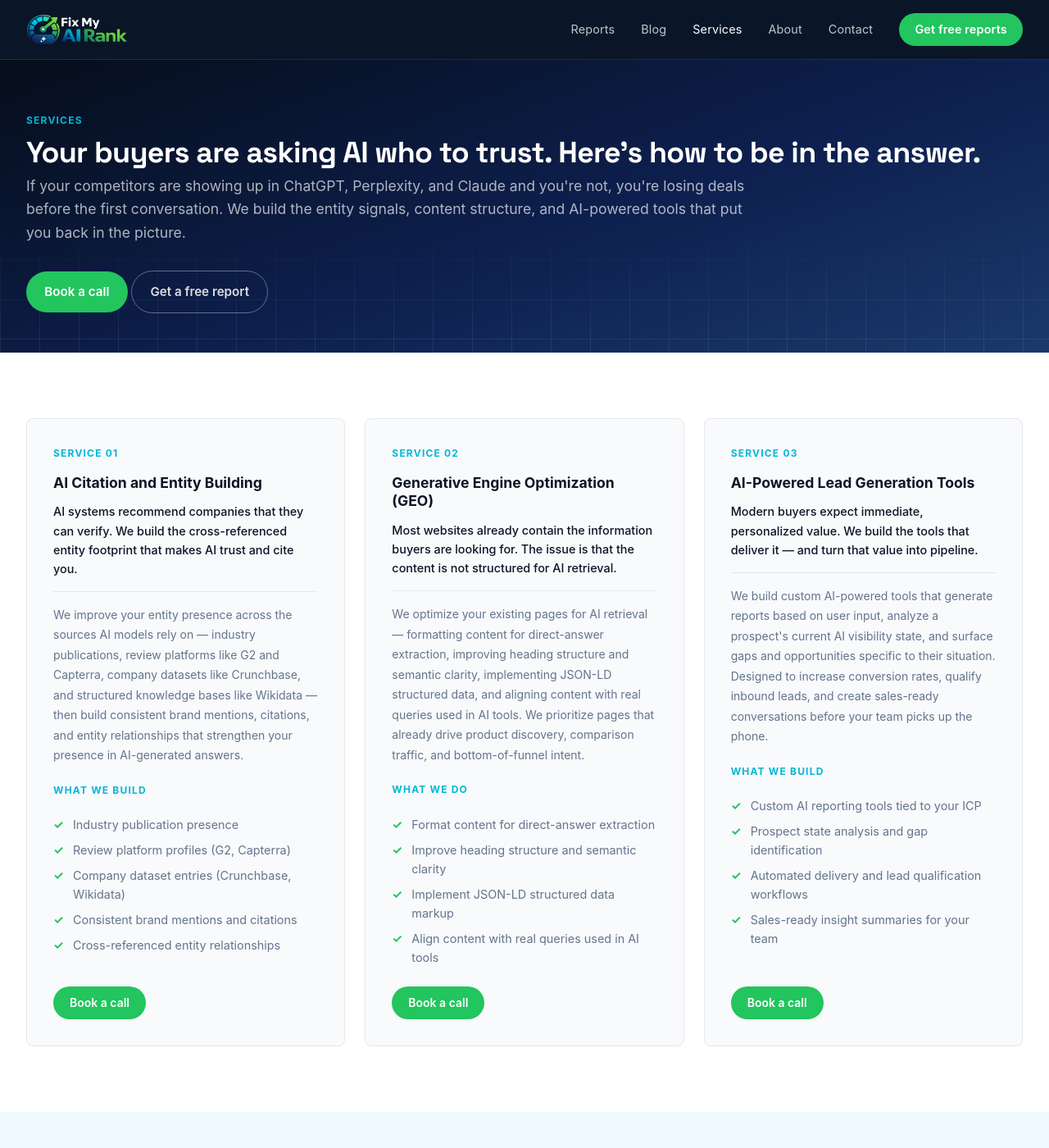
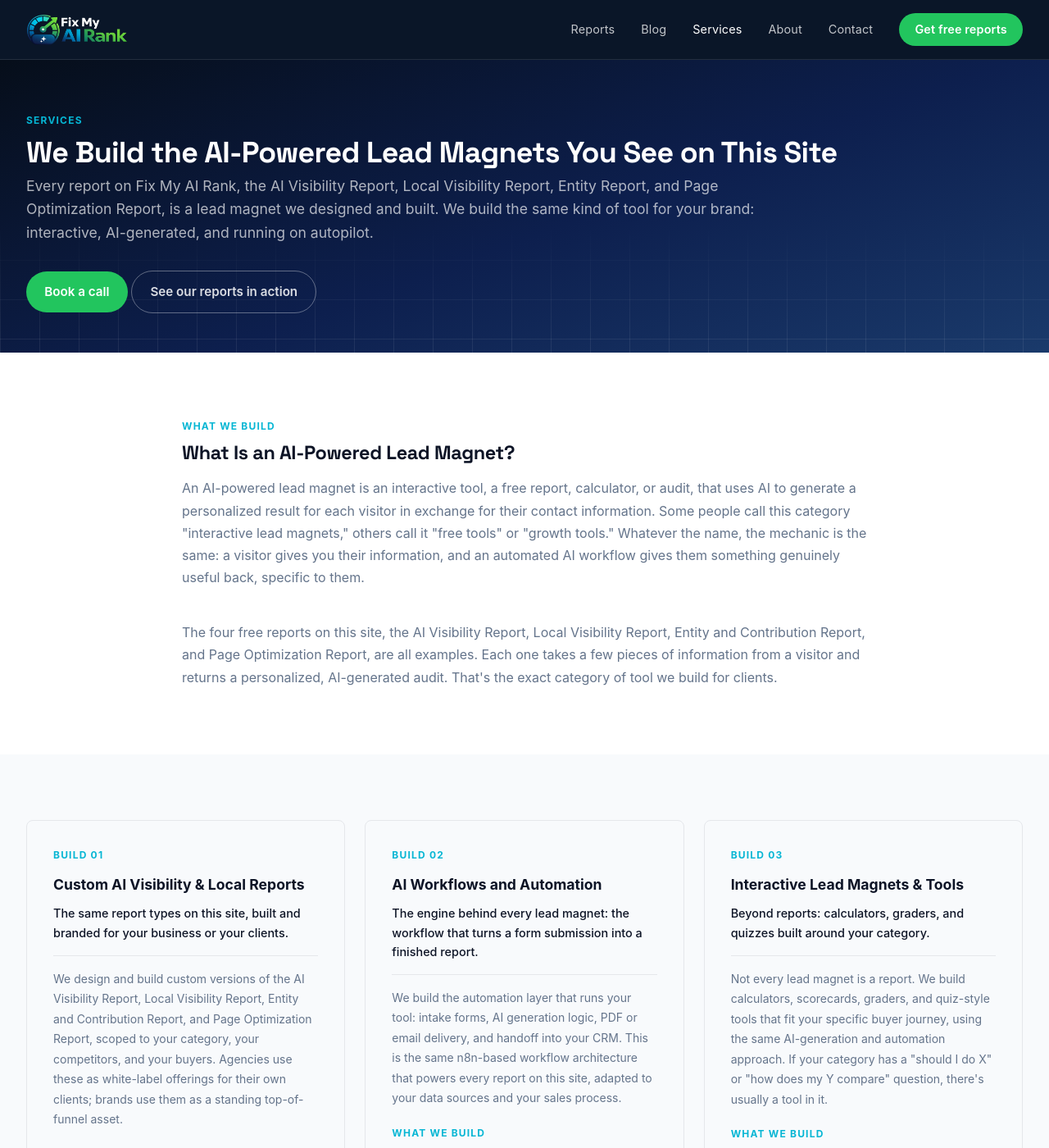
Before and after one commit to timdailey/FMAR-Website, a Jekyll site: the page built from services/index.html, in a window 1280 px wide and 1400 px high. Shown: the whole window at 82% size. Built offline with Jekyll 4.4.1, drawn with Linux system fonts in a browser that asks for light colours; some web fonts are replaced; comment, search, counter and statistics services are not loaded; some of the changed text lies outside the part shown.

Commit message:
Pivot services page to lead magnet builds
Restructure services offering from AI visibility/SEO focus to custom AI-powered lead magnet development. Update messaging to reflect proof-of-work via Fix My AI Rank reports, add FAQ section, and include Schema.org markup for service definition.

```diff
--- a/services/index.html
+++ b/services/index.html
@@ -1,39 +1,57 @@
 ---
 layout: default
-title: Services – Fix My AI Rank
-description: "We fix the AI visibility gaps your report uncovers: entity building, content optimization, and AI-powered lead generation tools."
+title: AI-Powered Lead Magnets & Report Builds – Fix My AI Rank
+description: We build the AI-powered lead magnets you see on this site. Custom AI visibility reports, interactive tools, and the automated workflows that run them.
 permalink: /services/
+faq:
+  - q: What is an AI-powered lead magnet?
+    a: An AI-powered lead magnet is an interactive tool, like a free report, calculator, or audit, that uses AI to generate a personalized result for each visitor in exchange for their contact information. Unlike a static PDF or ebook, it produces a unique output for every submission, which makes it a stronger conversion tool and a more durable source of qualified leads.
+  - q: Is this the same as what Fix My AI Rank offers on this site?
+    a: Yes. The AI Visibility Report, Local Visibility Report, Entity and Contribution Report, and Page Optimization Report on this site are all examples of the lead magnets we build. We use Fix My AI Rank as our own proof of work before we build the same kind of tool for your brand.
+  - q: How long does a custom build take?
+    a: A single-tool build, one report type with one workflow and one delivery format, typically takes two to four weeks from scoping to launch. Multi-tool builds or custom integrations with your CRM take longer. We scope exact timelines during the discovery call.
+  - q: Do you build the workflow, the design, or both?
+    a: Both. We handle the AI workflow and automation (the logic that generates the report, the webhook and email delivery, and any CRM handoff), and the front-end design and copy for the tool itself. You get a finished, branded lead magnet, not just a backend.
 ---
 
 <div class="page-hero">
   <div class="container">
     <p class="section-label">Services</p>
-    <h1>Your buyers are asking AI who to trust. Here's how to be in the answer.</h1>
-    <p class="page-lead">If your competitors are showing up in ChatGPT, Perplexity, and Claude and you're not, you're losing deals before the first conversation. We build the entity signals, content structure, and AI-powered tools that put you back in the picture.</p>
+    <h1>We Build the AI-Powered Lead Magnets You See on This Site</h1>
+    <p class="page-lead">Every report on Fix My AI Rank, the AI Visibility Report, Local Visibility Report, Entity Report, and Page Optimization Report, is a lead magnet we designed and built. We build the same kind of tool for your brand: interactive, AI-generated, and running on autopilot.</p>
     <div class="hero-actions" style="margin-top:2rem">
       <a href="https://app.reclaim.ai/m/frank-days/meet-the-fixmyairank-team" target="_blank" rel="noopener" class="btn btn-primary">Book a call</a>
-      <a href="{{ '/#report-form' | relative_url }}" class="btn btn-outline-light">Get a free report</a>
+      <a href="{{ '/reports/' | relative_url }}" class="btn btn-outline-light">See our reports in action</a>
     </div>
   </div>
 </div>
 
+<!-- ── What is an AI-powered lead magnet ── -->
+<section class="section">
+  <div class="container container--narrow">
+    <p class="section-label">What we build</p>
+    <h2 class="section-title">What Is an AI-Powered Lead Magnet?</h2>
+    <p class="section-lead">An AI-powered lead magnet is an interactive tool, a free report, calculator, or audit, that uses AI to generate a personalized result for each visitor in exchange for their contact information. Some people call this category "interactive lead magnets," others call it "free tools" or "growth tools." Whatever the name, the mechanic is the same: a visitor gives you their information, and an automated AI workflow gives them something genuinely useful back, specific to them.</p>
+    <p style="color:var(--color-muted); line-height:1.7">The four free reports on this site, the AI Visibility Report, Local Visibility Report, Entity and Contribution Report, and Page Optimization Report, are all examples. Each one takes a few pieces of information from a visitor and returns a personalized, AI-generated audit. That's the exact category of tool we build for clients.</p>
+  </div>
+</section>
+
 <!-- ── Services ── -->
-<section class="section">
+<section class="section section--alt">
   <div class="container">
     <div class="service-card-grid">
 
       <div class="service-card">
-        <p class="section-label">Service 01</p>
-        <h3 class="service-card-title">AI Citation and Entity Building</h3>
-        <p class="service-card-lead">AI systems recommend companies that they can verify. We build the cross-referenced entity footprint that makes AI trust and cite you.</p>
-        <p>We improve your entity presence across the sources AI models rely on — industry publications, review platforms like G2 and Capterra, company datasets like Crunchbase, and structured knowledge bases like Wikidata — then build consistent brand mentions, citations, and entity relationships that strengthen your presence in AI-generated answers.</p>
+        <p class="section-label">Build 01</p>
+        <h3 class="service-card-title">Custom AI Visibility & Local Reports</h3>
+        <p class="service-card-lead">The same report types on this site, built and branded for your business or your clients.</p>
+        <p>We design and build custom versions of the AI Visibility Report, Local Visibility Report, Entity and Contribution Report, and Page Optimization Report, scoped to your category, your competitors, and your buyers. Agencies use these as white-label offerings for their own clients; brands use them as a standing top-of-funnel asset.</p>
         <p class="section-label" style="margin-top:1.25rem">What we build</p>
         <ul class="check-list">
-          <li>Industry publication presence</li>
-          <li>Review platform profiles (G2, Capterra)</li>
-          <li>Company dataset entries (Crunchbase, Wikidata)</li>
-          <li>Consistent brand mentions and citations</li>
-          <li>Cross-referenced entity relationships</li>
+          <li>Custom-scoped report logic and content</li>
+          <li>Branded report design and delivery format</li>
+          <li>White-label options for agencies</li>
+          <li>Ongoing report accuracy maintenance</li>
         </ul>
         <div class="service-card-cta">
           <a href="https://app.reclaim.ai/m/frank-days/meet-the-fixmyairank-team" target="_blank" rel="noopener" class="btn btn-primary btn-sm">Book a call</a>
@@ -41,16 +59,16 @@ permalink: /services/
       </div>
 
       <div class="service-card">
-        <p class="section-label">Service 02</p>
-        <h3 class="service-card-title">Generative Engine Optimization (GEO)</h3>
-        <p class="service-card-lead">Most websites already contain the information buyers are looking for. The issue is that the content is not structured for AI retrieval.</p>
-        <p>We optimize your existing pages for AI retrieval — formatting content for direct-answer extraction, improving heading structure and semantic clarity, implementing JSON-LD structured data, and aligning content with real queries used in AI tools. We prioritize pages that already drive product discovery, comparison traffic, and bottom-of-funnel intent.</p>
-        <p class="section-label" style="margin-top:1.25rem">What we do</p>
+        <p class="section-label">Build 02</p>
+        <h3 class="service-card-title">AI Workflows and Automation</h3>
+        <p class="service-card-lead">The engine behind every lead magnet: the workflow that turns a form submission into a finished report.</p>
+        <p>We build the automation layer that runs your tool: intake forms, AI generation logic, PDF or email delivery, and handoff into your CRM. This is the same n8n-based workflow architecture that powers every report on this site, adapted to your data sources and your sales process.</p>
+        <p class="section-label" style="margin-top:1.25rem">What we build</p>
         <ul class="check-list">
-          <li>Format content for direct-answer extraction</li>
-          <li>Improve heading structure and semantic clarity</li>
-          <li>Implement JSON-LD structured data markup</li>
-          <li>Align content with real queries used in AI tools</li>
+          <li>Intake forms with spam and validation logic</li>
+          <li>AI generation and data-source workflows</li>
+          <li>Automated email and PDF delivery</li>
+          <li>CRM and lead-routing integration</li>
         </ul>
         <div class="service-card-cta">
           <a href="https://app.reclaim.ai/m/frank-days/meet-the-fixmyairank-team" target="_blank" rel="noopener" class="btn btn-primary btn-sm">Book a call</a>
@@ -58,16 +76,16 @@ permalink: /services/
       </div>
 
       <div class="service-card">
-        <p class="section-label">Service 03</p>
-        <h3 class="service-card-title">AI-Powered Lead Generation Tools</h3>
-        <p class="service-card-lead">Modern buyers expect immediate, personalized value. We build the tools that deliver it — and turn that value into pipeline.</p>
-        <p>We build custom AI-powered tools that generate reports based on user input, analyze a prospect's current AI visibility state, and surface gaps and opportunities specific to their situation. Designed to increase conversion rates, qualify inbound leads, and create sales-ready conversations before your team picks up the phone.</p>
+        <p class="section-label">Build 03</p>
+        <h3 class="service-card-title">Interactive Lead Magnets & Tools</h3>
+        <p class="service-card-lead">Beyond reports: calculators, graders, and quizzes built around your category.</p>
+        <p>Not every lead magnet is a report. We build calculators, scorecards, graders, and quiz-style tools that fit your specific buyer journey, using the same AI-generation and automation approach. If your category has a "should I do X" or "how does my Y compare" question, there's usually a tool in it.</p>
         <p class="section-label" style="margin-top:1.25rem">What we build</p>
         <ul class="check-list">
-          <li>Custom AI reporting tools tied to your ICP</li>
-          <li>Prospect state analysis and gap identification</li>
-          <li>Automated delivery and lead qualification workflows</li>
-          <li>Sales-ready insight summaries for your team</li>
+          <li>Calculators and scorecards</li>
+          <li>Graders and benchmarking tools</li>
+          <li>Quiz and assessment-style tools</li>
+          <li>Custom tool concepts for your category</li>
         </ul>
         <div class="service-card-cta">
           <a href="https://app.reclaim.ai/m/frank-days/meet-the-fixmyairank-team" target="_blank" rel="noopener" class="btn btn-primary btn-sm">Book a call</a>
@@ -81,30 +99,30 @@ permalink: /services/
 {% include testimonials.html %}
 
 <!-- ── How to get started ── -->
-<section class="section section--alt">
+<section class="section">
   <div class="container">
     <p class="section-label">How it works</p>
-    <h2 class="section-title">Getting started is free</h2>
-    <p class="section-lead">Every engagement begins with a report. We use your AI visibility baseline to scope the right services so you're not guessing at what to fix.</p>
+    <h2 class="section-title">From Idea to Live Tool</h2>
+    <p class="section-lead">Every build starts with a working example. You've already seen four of them on this site.</p>
     <div class="steps-grid">
       <div class="step">
         <span class="step-num">01</span>
-        <h3 class="step-title">Get a free report</h3>
-        <p>Run a free AI Visibility Report or Page Optimization Report to see exactly where you stand: which platforms cite you, which don't, and what's getting in the way.</p>
+        <h3 class="step-title">Try our reports first</h3>
+        <p>Run a free AI Visibility Report or Page Optimization Report on your own business. It's the fastest way to see exactly what a tool we build looks and feels like from the visitor's side.</p>
       </div>
       <div class="step">
         <span class="step-num">02</span>
-        <h3 class="step-title">Review your findings</h3>
-        <p>Book a call with our team to walk through the report. We'll identify your highest-priority gaps and explain which services address them directly.</p>
+        <h3 class="step-title">Scope your tool</h3>
+        <p>Book a call to define what your lead magnet should do: which report type, which calculator or grader, what data it needs, and where the leads should land.</p>
       </div>
       <div class="step">
         <span class="step-num">03</span>
-        <h3 class="step-title">Start your engagement</h3>
-        <p>We scope an engagement around what your business actually needs — entity building, GEO, lead gen tools, or some combination — and get to work.</p>
+        <h3 class="step-title">We build and launch it</h3>
+        <p>We design the tool, build the AI workflow behind it, and connect delivery and CRM handoff, so it runs on its own once it's live.</p>
       </div>
     </div>
     <div style="display:flex; gap:1rem; margin-top:2.5rem; flex-wrap:wrap">
-      <a href="{{ '/#report-form' | relative_url }}" class="btn btn-primary">Get a free report</a>
+      <a href="{{ '/reports/' | relative_url }}" class="btn btn-primary">Try a free report</a>
       <a href="https://app.reclaim.ai/m/frank-days/meet-the-fixmyairank-team" target="_blank" rel="noopener" class="btn btn-outline">Book a call</a>
     </div>
   </div>
@@ -113,9 +131,9 @@ permalink: /services/
 <!-- ── Why it matters ── -->
 <section class="section section--dark">
   <div class="container">
-    <h2 class="section-title">Why AI visibility matters now</h2>
-    <p class="section-lead">When buyers ask "best [category] tools" or "top [industry] vendors," AI systems don't return a list of blue links. They generate answers built using structured data, entity recognition, authoritative citations, and cross-referenced sources.</p>
-    <p style="color:rgba(255,255,255,0.65); font-size:0.95rem; line-height:1.8; margin-top:1rem">If your brand isn't clearly understood as an entity and backed by trusted sources, it won't be included. Buyers are already using AI to evaluate solutions in your category. The companies that show up in those answers are shaping demand before sales conversations start.</p>
+    <h2 class="section-title">Why Interactive Lead Magnets Outperform Static Content</h2>
+    <p class="section-lead">A PDF or ebook says the same thing to every visitor. An AI-powered lead magnet generates a different, personalized result for each one, using their own company, page, or location as the input.</p>
+    <p style="color:rgba(255,255,255,0.65); font-size:0.95rem; line-height:1.8; margin-top:1rem">That personalization is what drives the conversion difference: a visitor who gets a report built around their own business is far more likely to hand over their email than one offered a generic download. It's also why these tools compound as a channel. Every visitor who tries the tool is a data point, every share is distribution, and every result is a reason to come back once they've acted on it.</p>
   </div>
 </section>
 
@@ -126,8 +144,8 @@ permalink: /services/
       <div class="tangy-callout-copy">
         <p class="section-label">Delivered by</p>
         <h2 class="tangy-callout-heading">TangySlice Collective</h2>
-        <p>Fix My AI Rank is built and operated by TangySlice Collective, a B2B marketing agency that specializes in building demand for companies the traditional complex was never designed to serve. Every Fix My AI Rank report is a TangySlice deliverable. Every implementation engagement is a TangySlice engagement.</p>
-        <p>Beyond AI visibility, TangySlice offers a full range of services for modern B2B go-to-market:</p>
+        <p>Fix My AI Rank is built and operated by TangySlice Collective, a B2B marketing agency that specializes in building demand for companies the traditional complex was never designed to serve. Every Fix My AI Rank report is a TangySlice deliverable. Every lead magnet build is a TangySlice engagement.</p>
+        <p>Beyond AI-powered lead magnets, TangySlice offers a full range of services for modern B2B go-to-market:</p>
         <ul class="tangy-service-list">
           <li>AI-powered marketing systems and workflow automation</li>
           <li>Demand generation and dark funnel strategy</li>
@@ -146,13 +164,35 @@ permalink: /services/
   </div>
 </section>
 
+{% include faq-section.html %}
+
 <section class="section section--cta">
   <div class="container">
-    <h2 class="section-title">Ready to close your AI visibility gaps?</h2>
-    <p class="section-lead">Start with a free AI Visibility Report, or book a call to talk through your situation.</p>
+    <h2 class="section-title">Want a Tool Like the Ones on This Site?</h2>
+    <p class="section-lead">Try one of our free reports to see the mechanic firsthand, then book a call to scope your own.</p>
     <div style="display:flex; gap:1rem; justify-content:center; flex-wrap:wrap">
-      <a href="{{ '/#report-form' | relative_url }}" class="btn btn-primary">Get a free report</a>
+      <a href="{{ '/reports/' | relative_url }}" class="btn btn-primary">Try a free report</a>
       <a href="https://app.reclaim.ai/m/frank-days/meet-the-fixmyairank-team" target="_blank" rel="noopener" class="btn btn-outline-light">Book a call</a>
     </div>
   </div>
 </section>
+
+<script type="application/ld+json">
+{
+  "@context": "https://schema.org",
+  "@type": "Service",
+  "serviceType": "AI-Powered Lead Magnet Development",
+  "name": "AI-Powered Lead Magnets & Report Builds",
+  "description": "Custom AI visibility reports, interactive tools, and the automated workflows that run them.",
+  "provider": {
+    "@type": "Organization",
+    "name": "TangySlice Collective",
+    "url": "https://tangyslice.com"
+  },
+  "areaServed": "Worldwide",
+  "audience": {
+    "@type": "BusinessAudience",
+    "audienceType": "B2B marketing teams and agencies"
+  }
+}
+</script>
```
